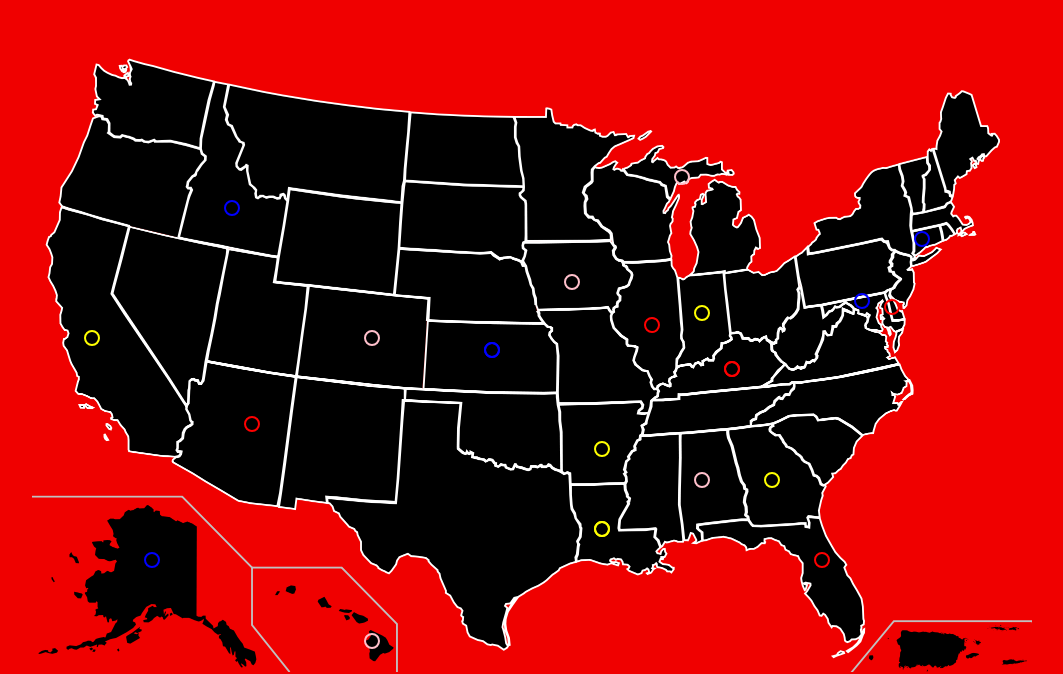
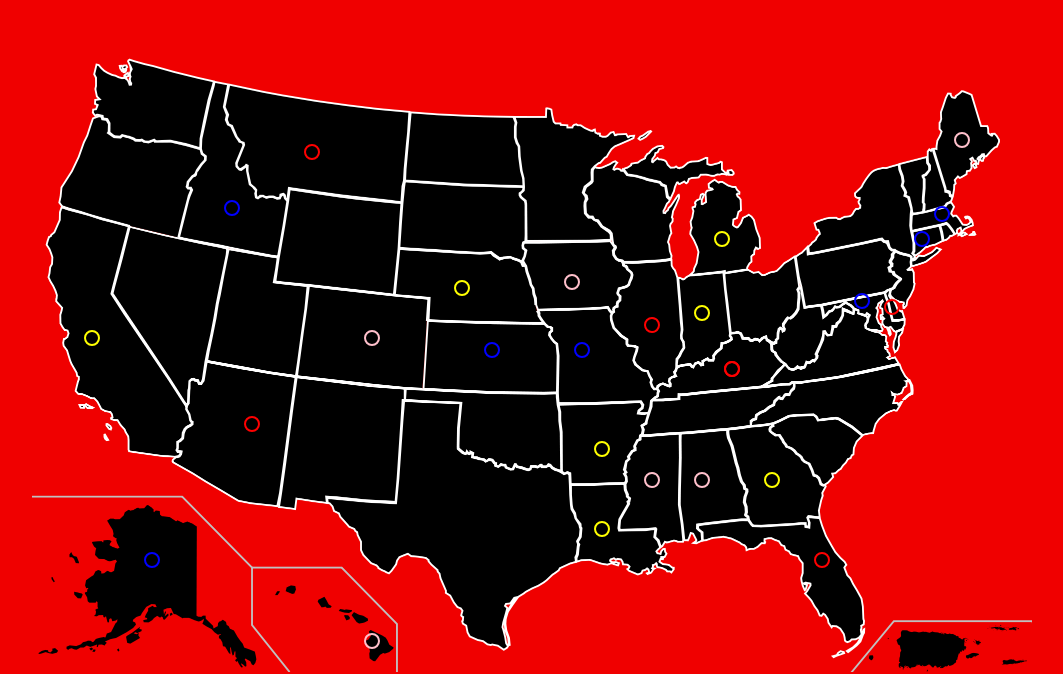
Before and after one commit to zacharyolsen/USA-MAP-Project-3, a plain HTML site: page index.html in a window 1280 px wide. Shown: the part 126-800 px from the top of the page, without its empty margins (108-1171 px from the left). Drawn offline with Linux system fonts and the light colour scheme.

Commit message:
new states part 2

```diff
--- a/index.html
+++ b/index.html
@@ -41,6 +41,10 @@
     <button class="state" id="mass"></button>
     <button class="state" id="michigan"></button>
     <button class="state" id="minnesota"></button>
+    <button class="state" id="mississ"></button>
+    <button class="state" id="missouri"></button>
+    <button class="state" id="montana"></button>
+    <button class="state" id="nebraska"></button>
     <img class="map" src="images/blackmap.png">
   </div>
 
--- a/main.less
+++ b/main.less
@@ -242,8 +242,8 @@ h1 {
 
 #maine {
   border-color: pink;
-  top: 20%;
-  left: 65%;
+  top: 14%;
+  left: 93%;
 
   &:hover {
     background-color: yellow;
@@ -252,8 +252,8 @@ h1 {
 
 #mass {
   border-color: blue;
-  top: 48%;
-  left: 46%;
+  top: 26%;
+  left: 91%;
 
   &:hover {
     background-color: yellow;
@@ -273,10 +273,51 @@ h1 {
 
 #minnesota {
   border-color: yellow;
-  top: 77%;
-  left: 57%;
+  top: 30%;
+  left: 69%;
 
   &:hover {
     background-color: yellow;
   }
 }
+
+#mississ {
+  border-color: pink;
+  top: 69%;
+  left: 62%;
+
+  &:hover {
+    background-color: yellow;
+  }
+}
+
+#missouri {
+  border-color: blue;
+  top: 48%;
+  left: 55%;
+
+  &:hover {
+    background-color: yellow;
+  }
+}
+
+
+#montana {
+  border-color: red;
+  top: 16%;
+  left: 28%;
+
+  &:hover {
+    background-color: yellow;
+  }
+}
+
+#nebraska {
+  border-color: yellow;
+  top: 38%;
+  left: 43%;
+
+  &:hover {
+    background-color: yellow;
+  }
+}
```
Also changed, not shown: css/main.css, 1 other file.
